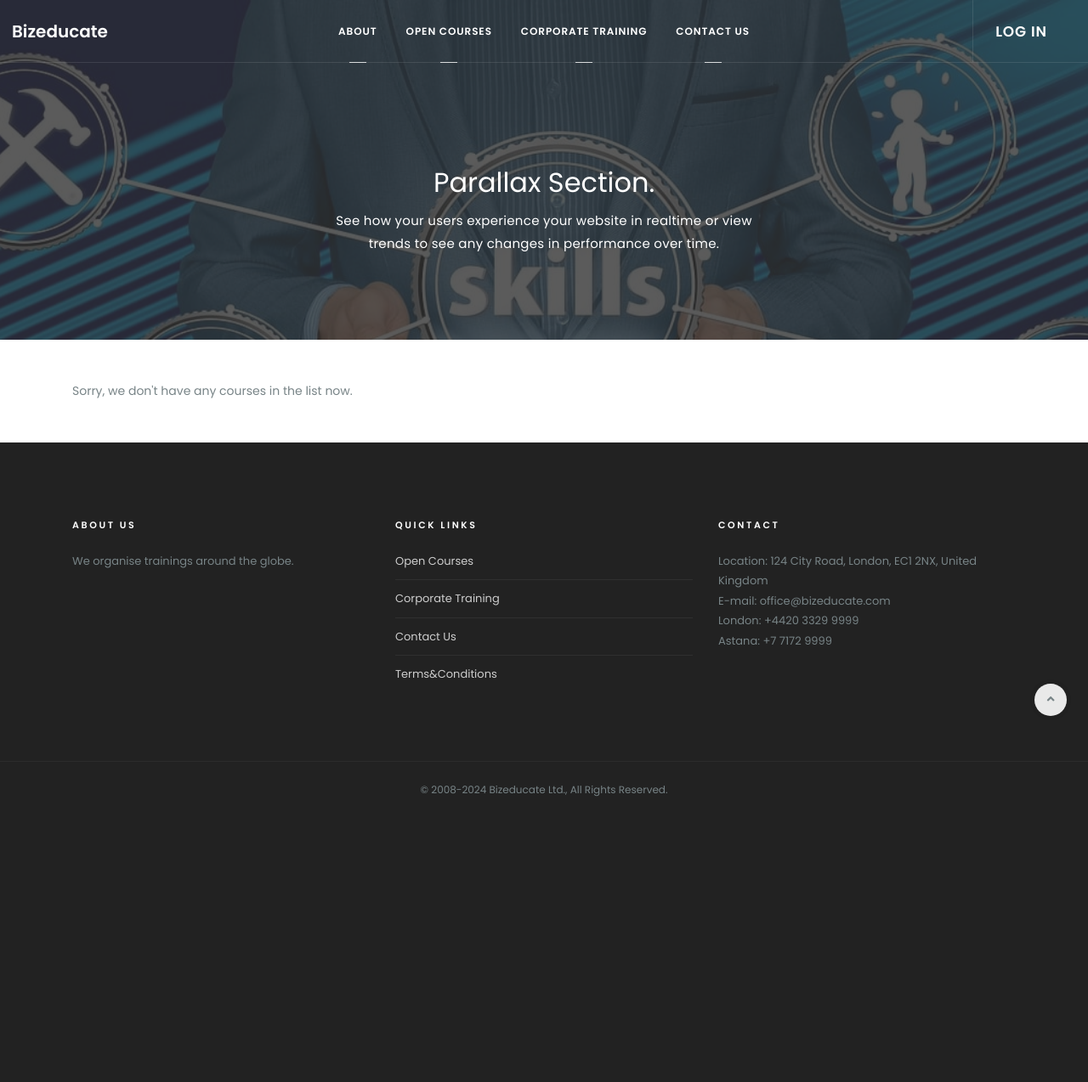
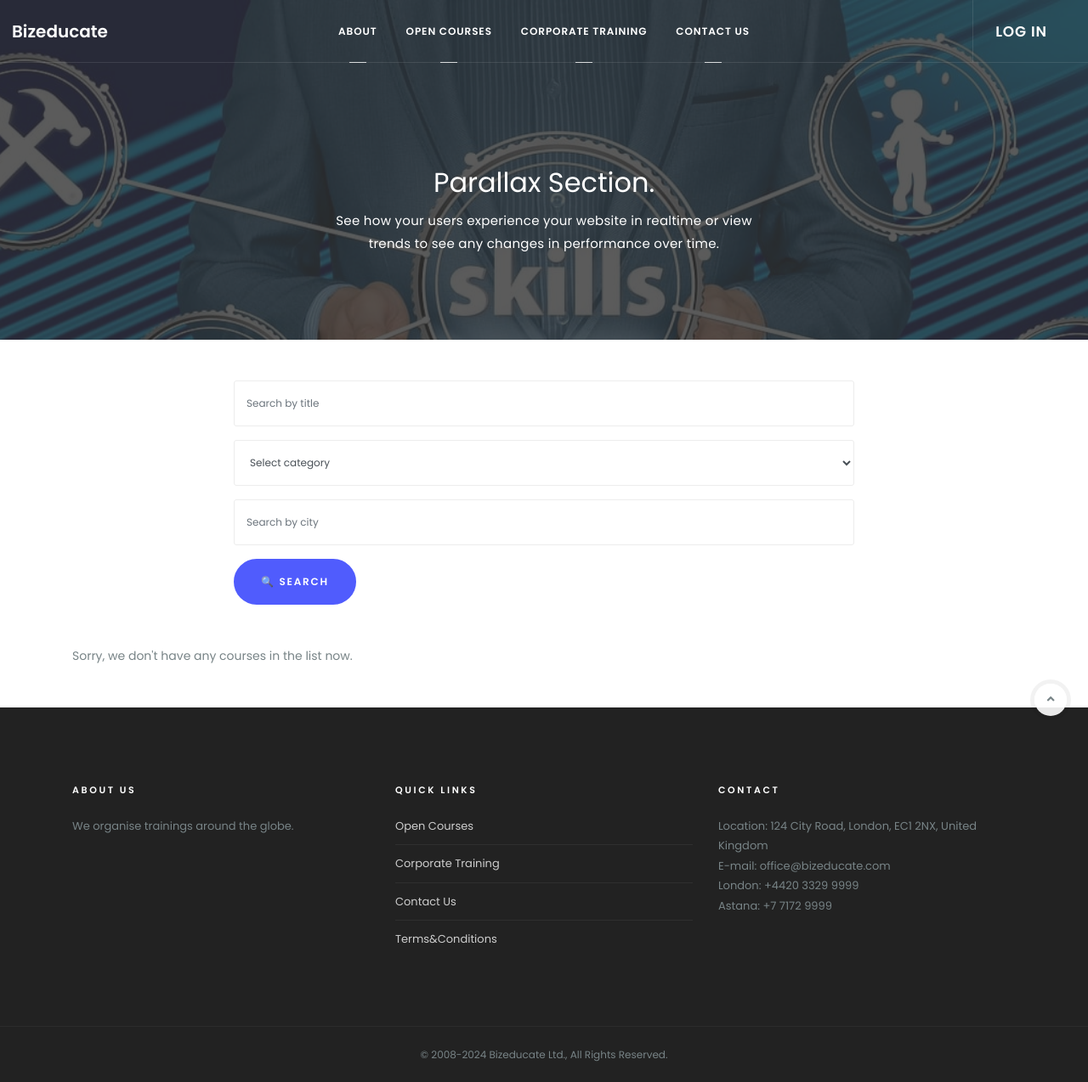
Before and after one commit to MaksymUK/bizeducate_app, a Django app: page /courses/ in a window 1280 px wide. Shown: the whole page at 85% size. Before the commit the page ends 938 px from the top, so only its background shows below. Run offline with Django 4.2, Linux system fonts and the light colour scheme; data that the repository does not hold is empty; some libraries are stand-ins or nearby versions; some web fonts are replaced.

Commit message:
implement search by title category & city in course_list.html

```diff
--- a/templates/website/course_list.html
+++ b/templates/website/course_list.html
@@ -1,5 +1,8 @@
 {% extends "base.html" %}
+{% load crispy_forms_filters %}
 {% load static %}
+{% load crispy_forms_tags %}
+
 
 {% block content %}
 
@@ -14,7 +17,22 @@
       </div>
     </div>
   </section>
-  <!-- Page Header end-->
+  <!-- Page Header end -->
+
+  <!-- Search form -->
+  <div class="container mt-5 mb-4">
+    <div class="row">
+      <div class="col-lg-8 m-auto text-left">
+        <form method="get" action="" class="form-block">
+          {{ search_form|crispy }}
+          <button type="submit" class="btn btn-circle btn-brand">🔍 Search</button>
+        </form>
+      </div>
+    </div>
+  </div>
+  <!-- Search form end -->
+
+  </div>
   <div class="container mt-5 mb-5">
     {% if course_list %}
       <table class="table">
--- /dev/null
+++ b/website/forms.py
@@ -0,0 +1,23 @@
+from django import forms
+from website.models import Category
+
+
+class CourseSearchForm(forms.Form):
+    title = forms.CharField(
+        max_length=255,
+        required=False,
+        label="",
+        widget=forms.TextInput(attrs={"placeholder": "Search by title"}),
+    )
+    category = forms.ModelChoiceField(
+        queryset=Category.objects.all(),
+        required=False,
+        label="",
+        empty_label="Select category",
+    )
+    city = forms.CharField(
+        max_length=255,
+        required=False,
+        label="",
+        widget=forms.TextInput(attrs={"placeholder": "Search by city"}),
+    )
--- a/website/views.py
+++ b/website/views.py
@@ -3,6 +3,7 @@ from django.http import HttpRequest, HttpResponse
 from django.urls import reverse_lazy
 from django.views import generic
 
+from .forms import CourseSearchForm
 from .models import Course, Trainer
 
 
@@ -25,10 +26,33 @@ class CourseListView(generic.ListView):
     paginate_by = 5
 
     def get_context_data(self, **kwargs):
-        context = super().get_context_data(**kwargs)
+        context = super(CourseListView, self).get_context_data(**kwargs)
         categories = set(course.category for course in context['course_list'])
-        context['trainers'] = Trainer.objects.filter(category__in=categories)
+        title = self.request.GET.get("title", "")
+        category = self.request.GET.get("category", "")
+        city = self.request.GET.get("city", "")
+        context.update({
+            "trainers": Trainer.objects.filter(category__in=categories),
+            "search_form": CourseSearchForm(initial={"title": title, "category": category, "city": city})
+        })
         return context
+
+    def get_queryset(self):
+        queryset = Course.objects.all()
+        form = CourseSearchForm(self.request.GET)
+        if form.is_valid():
+            title_query = form.cleaned_data.get("title", "")
+            category_query = form.cleaned_data.get("category")
+            city_query = form.cleaned_data.get("city", "")
+
+            if title_query:
+                queryset = queryset.filter(title__icontains=title_query)
+            if category_query:
+                queryset = queryset.filter(category=category_query)
+            if city_query:
+                queryset = queryset.filter(venue__city__icontains=city_query)
+
+        return queryset
 
 
 class CourseDetailView(generic.DetailView):
```
